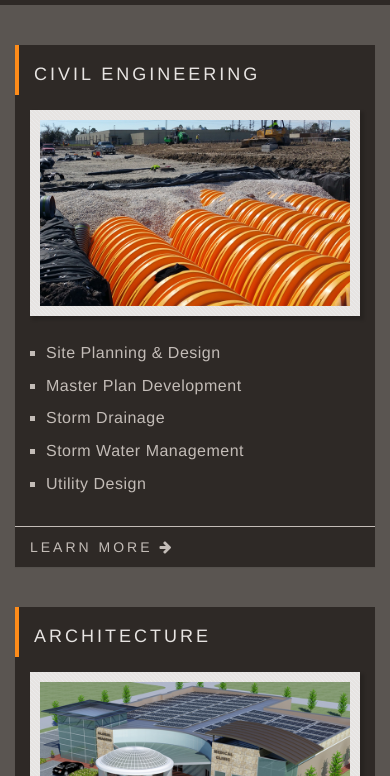
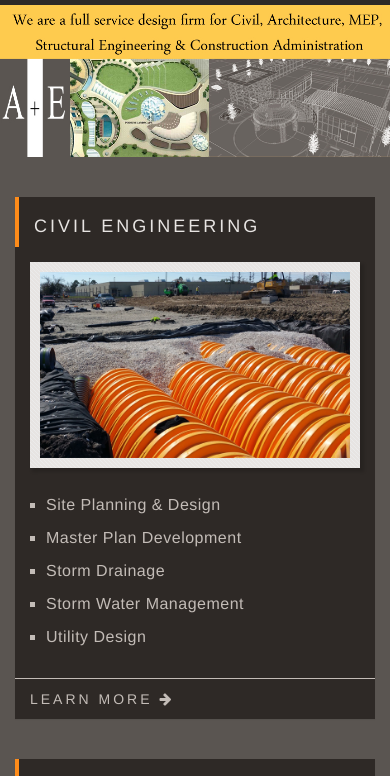
Before and after one commit to sruthigithub/CTG, a plain HTML site: page index.html in a window 390 px wide. Shown: the part 45-821 px from the top of the page. Drawn offline with Linux system fonts and the light colour scheme.

Commit message:
added mobile banner

```diff
--- a/index.html
+++ b/index.html
@@ -65,6 +65,7 @@
     </header>
     <div class="margin-bottom-40 page-content">
         <img class="banner img-responsive hidden-xs hidden-sm" src="img/banner.jpg"/>
+        <img class="banner img-responsive hidden-md hidden-lg" src="img/banner-mobile.jpg"/>
     </div>
     <div class="container page-content">
         <section>
```
Also changed, not shown: img/banner-mobile.jpg (added).
